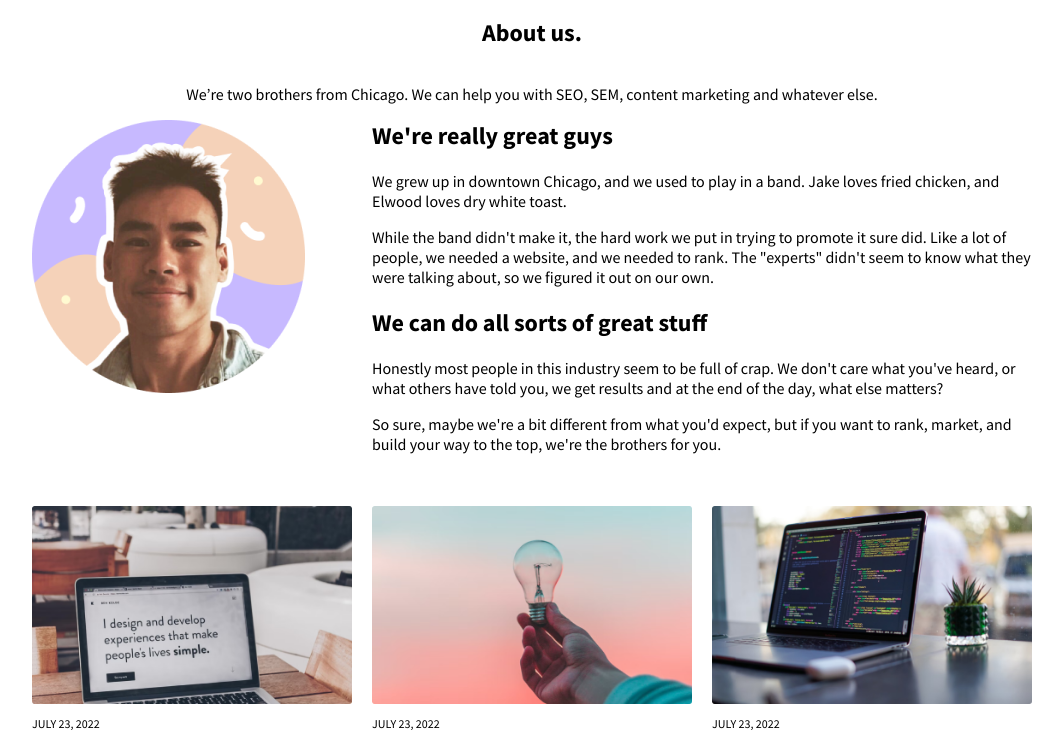
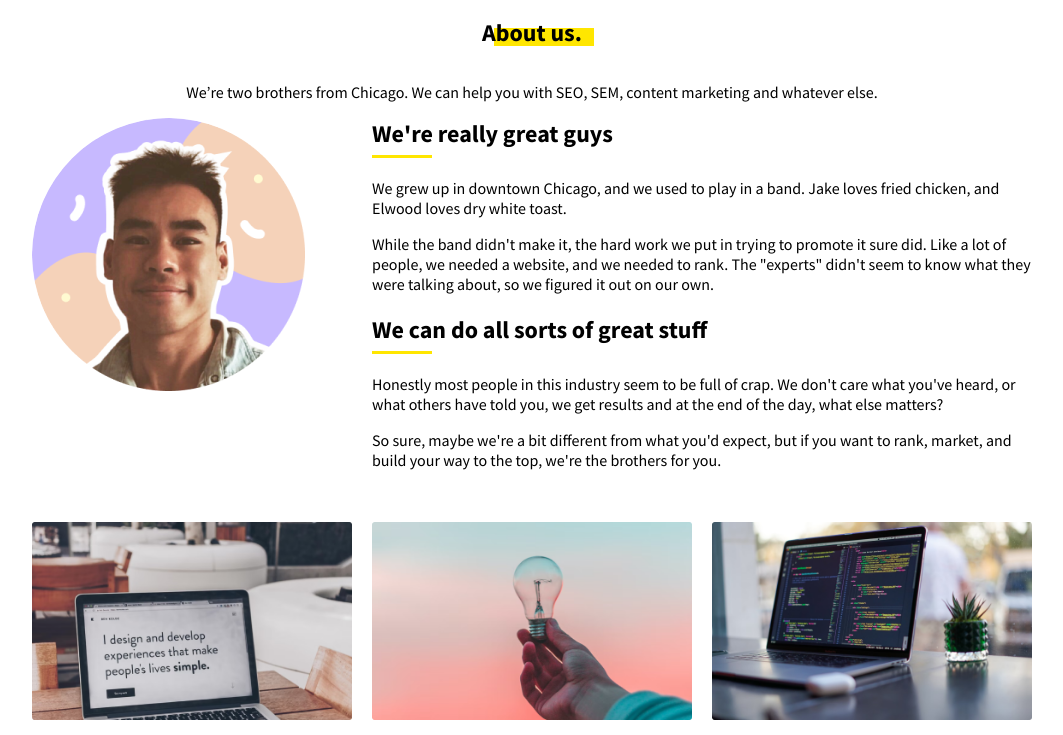
Before and after one commit to Mitlosh/my-blog, a plain HTML site: page about.html in a window 1280 px wide. Shown: the part 55-790 px from the top of the page, without its empty margins (108-1171 px from the left). Drawn offline with Linux system fonts and the light colour scheme.

Commit message:
add pseudo elements

```diff
--- a/style.css
+++ b/style.css
@@ -208,9 +208,34 @@
     margin-top: 0;
 }
 
+.section-title::after {
+    content: "";
+    display: block;
+    background: #FFE600;
+    width: 60px;
+    height: 3px;
+    margin-top: .25em;
+}
+
 .page-title,
 .subtitle {
     text-align: center;
+    justify-self: center;
+}
+
+.page-title::after {
+    content: "";
+    display: block;
+    background: #FFE600;
+    width: 100%;
+    height: .75em;
+    margin-top: -20px;
+    margin-left: 12px;
+}
+
+.main-image {
+    border-radius: 50%;
+    /* box-shadow: 5px 5px 0px black, 10px 10px 0 #FFE600; */
 }
 
 @media (min-width: 600px) {
```
